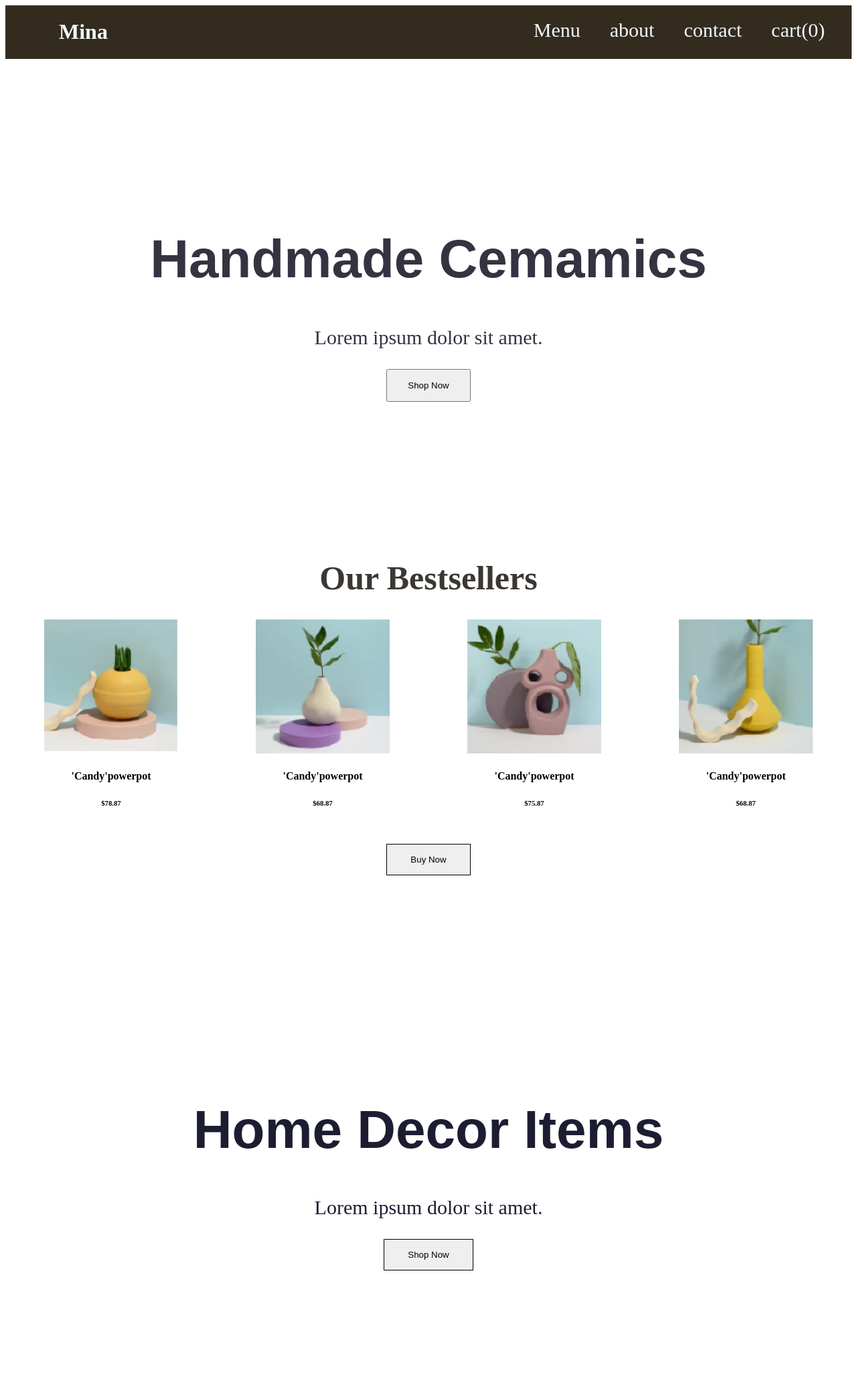
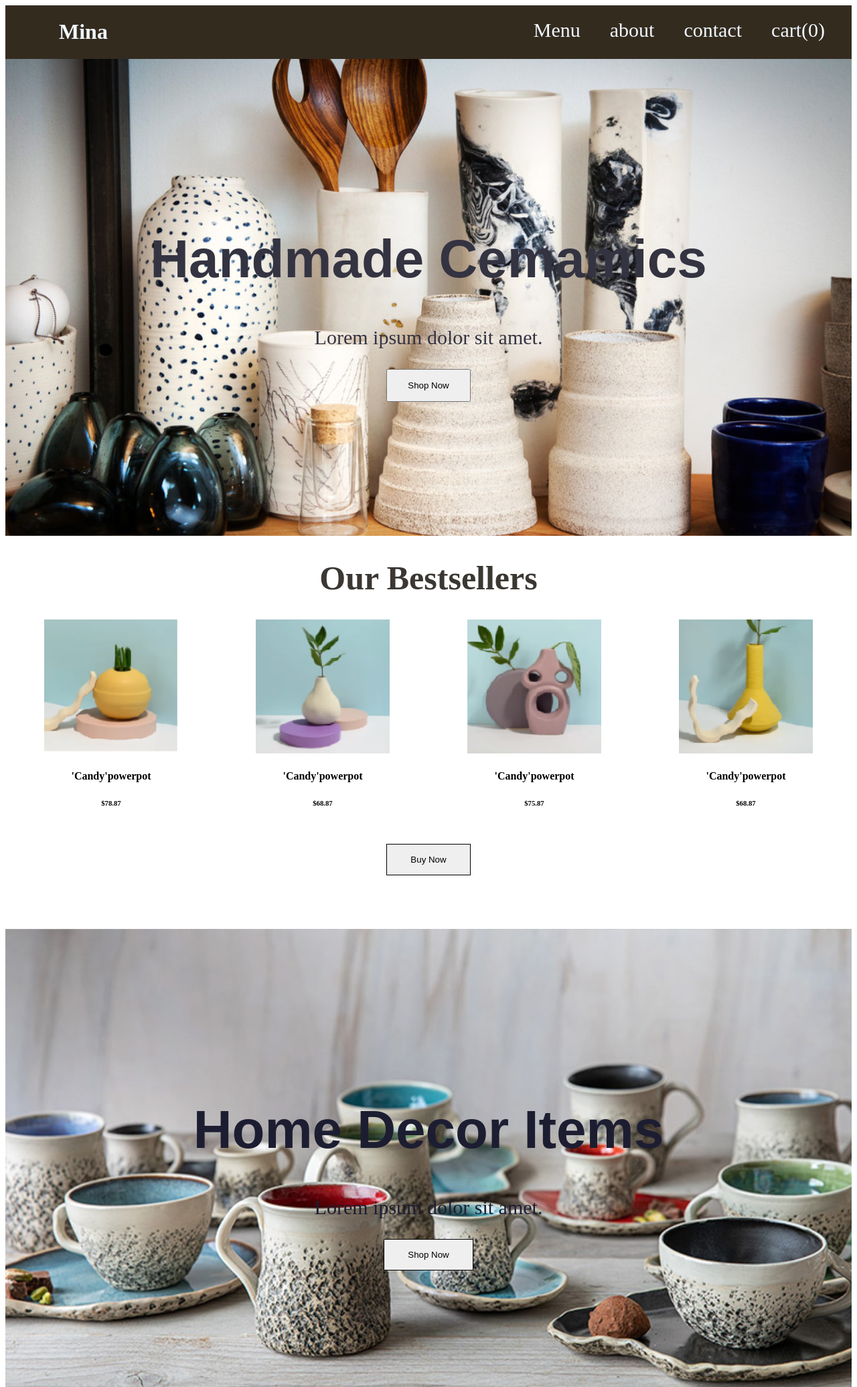
Before and after one commit to Md-Sharif-Hosen/project4, a plain HTML site: page index.html in a window 1280 px wide. Shown: the top 2071 px of the page at 67% size. Drawn offline with Linux system fonts and the light colour scheme; the site is published under a folder, as on GitHub Pages, so addresses that start at the root find nothing.

Commit message:
complete

```diff
--- a/style/style.css
+++ b/style/style.css
@@ -34,7 +34,7 @@
     background-position: center;
     background-size: cover;
     color: rgb(52, 51, 65);
-    background-image: url("/image/bannarpart1.jpg");
+    background-image: url("../image/bannarpart1.jpg");
 }
 .bannarpart h1{
     font-size: 80px;
@@ -84,7 +84,7 @@
 }
 .bannarpart2{
     margin-top: 80px;
-    background-image: url("/image/bannarpart 2.jpg");
+    background-image: url("../image/bannarpart 2.jpg");
     background-position: center;
     background-size: cover;
     padding-top: 200px;
```
